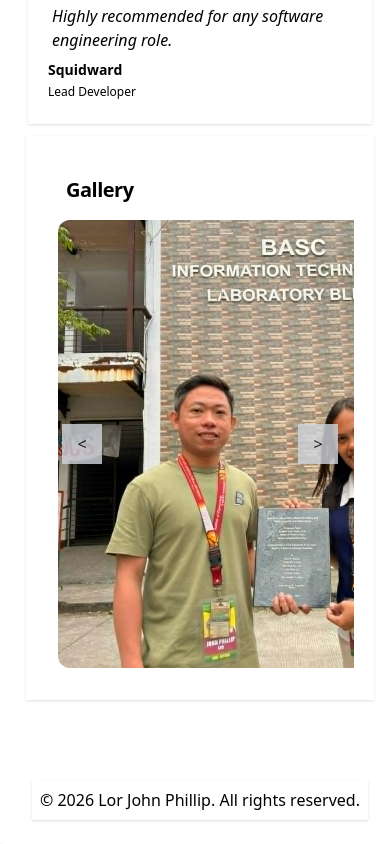
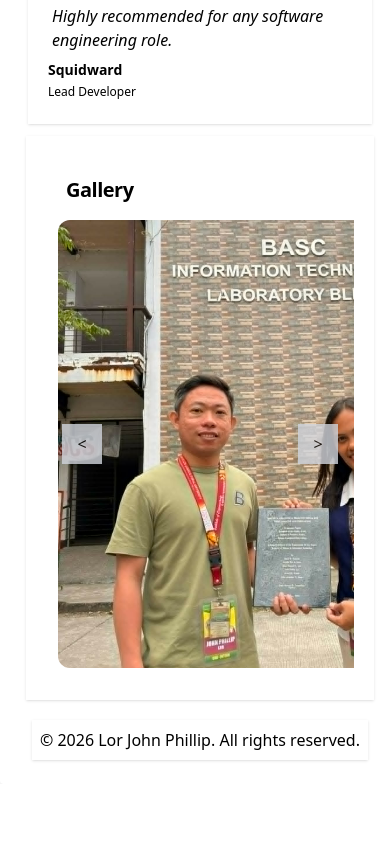
Before and after one commit to Zaido219/personal-portfolio, a React (Vite) app: page / in a window 390 px wide. Shown: the part 2756-3600 px from the top of the page. After the commit the page ends 3540 px from the top, so only its background shows below. Built offline with nearby package versions, Linux system fonts and the light colour scheme.

Commit message:
style:Style updates

```diff
--- a/src/App.jsx
+++ b/src/App.jsx
@@ -37,7 +37,7 @@ function App() {
             <TestimonialSection />
           </div>
         </div>
-        <div className="flex flex-col items-center justify-center gap-20 p-1">
+        <div className="flex flex-col items-center justify-center gap-5 md:gap-20 p-1">
           <Gallery />
           <Footer />
         </div>
```
